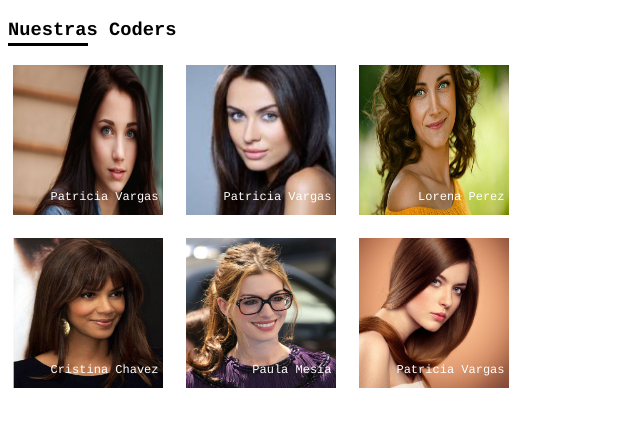
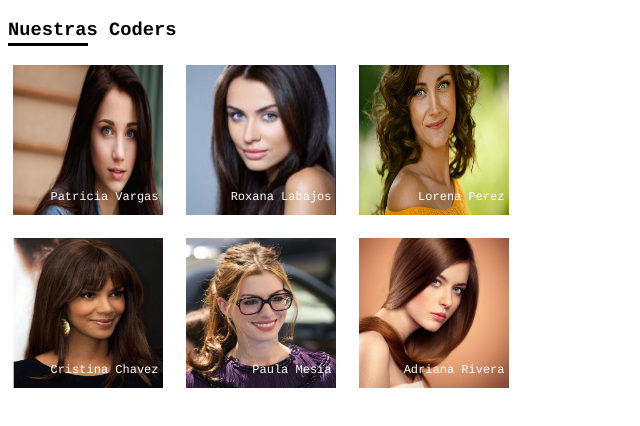
Before and after one commit to ThaliaDiaz/nuestras-coders, a plain HTML site: page index.html in a window 1280 px wide. Shown: the full height of the page, 0-640 px from the left. Drawn offline with Linux system fonts and the light colour scheme.

Commit message:
Cambiando los nombres de las coders en mi span

```diff
--- a/index.html
+++ b/index.html
@@ -19,7 +19,7 @@
         </figure>
         <figure>
             <img src="assets/images/cod2.PNG" alt="coder1">
-            <span>Patricia Vargas</span>
+            <span>Roxana Labajos</span>
         </figure>
         <figure>
             <img src="assets/images/cod3.jpg" alt="coder1">
@@ -37,7 +37,7 @@
         </figure>
         <figure>
             <img src="assets/images/cod6.PNG" alt="coder1">
-            <span>Patricia Vargas</span>
+            <span>Adriana Rivera</span>
         </figure>
     </section>
 
```
Also changed, not shown: 1 other file.
